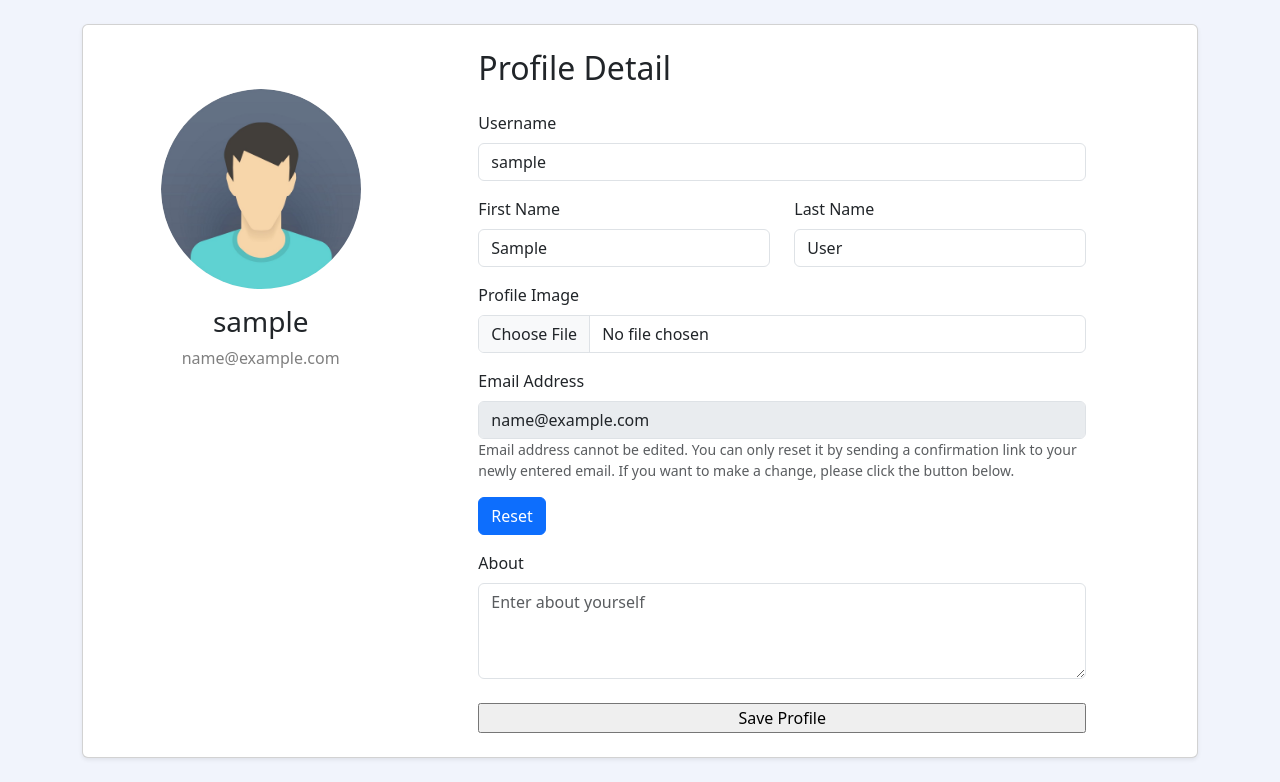
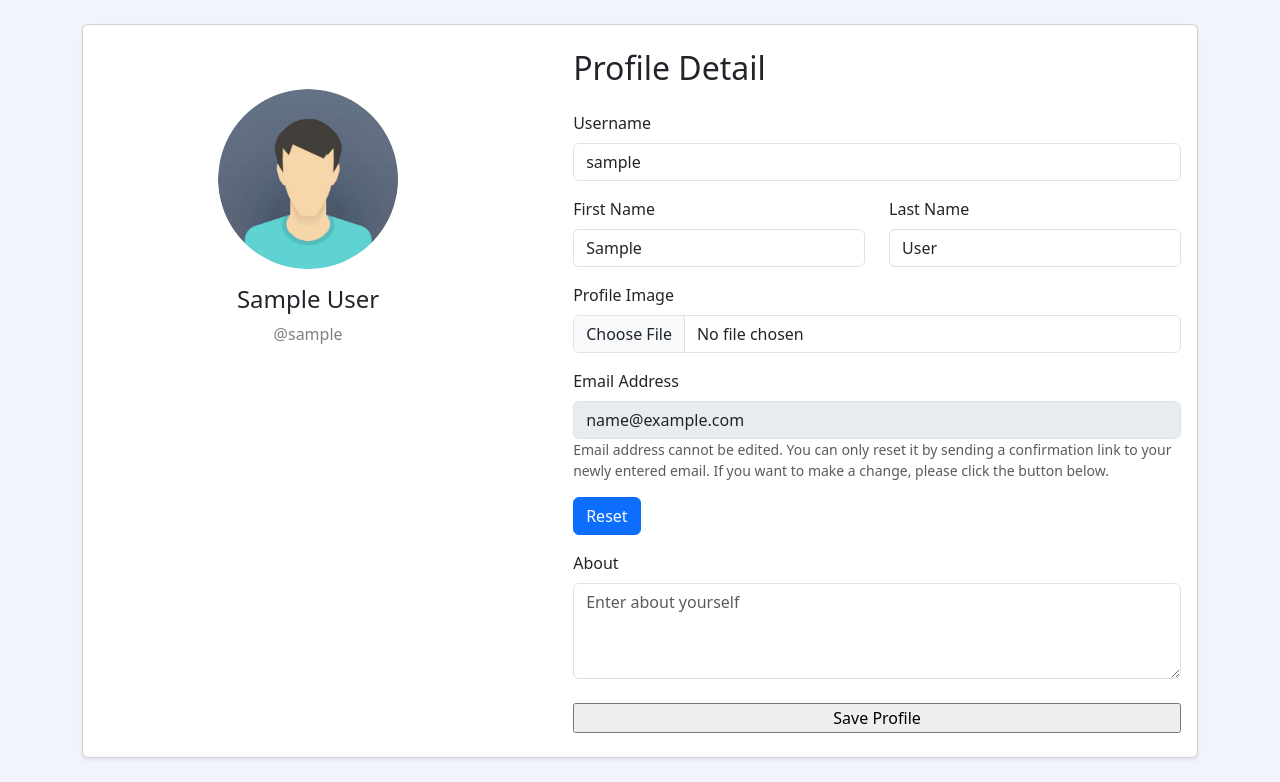
Before and after one commit to anuraagnagar/flask-user-authentication, a Flask app: template accounts/templates/profile.html in a window 1280 px wide. Shown: the part 65-847 px from the top of the page. Run offline with Flask 3, Linux system fonts and the light colour scheme; the template is opened without the code that fills it: values that come from a table or form of the project are taken from there, others are empty; the visitor is signed in with stand-in values (Sample User, id 1); some libraries are stand-ins or nearby versions.

Commit message:
some changes in code

```diff
--- a/accounts/templates/profile.html
+++ b/accounts/templates/profile.html
@@ -9,15 +9,15 @@
     {{ render_messages(dismissible=True, dismiss_animate=True) }}
     <div class="card shadow-sm">
         <div class="row">
-            <div class="col-md-3 col-lg-4">
+            <div class="col-md-5 col-lg-5">
                 <div class="d-flex flex-column align-items-center text-center p-3">
-                    <img class="rounded-circle mt-5 mb-3" style="object-fit: cover;width: 200px;height: 200px;"
+                    <img class="rounded-circle mt-5 mb-3" style="object-fit: cover;width: 180px;height: 180px;"
                         src="{{ url_for('static', filename='assets/default_avator.png') }}">
-                    <h3 class="font-weight-bold">{{ current_user.username }}</h3>
-                    <p class="text-black-50">{{ current_user.email }}</p>
+                    <h4 class="font-weight-bold">{{ current_user.first_name }} {{ current_user.last_name }}</h4>
+                    <p class="text-black-50">@{{ current_user.username }}</p>
                 </div>
             </div>
-            <div class="col-md-5 col-lg-7 border-right">
+            <div class="col-md-7 col-lg-7">
                 <div class="p-3 py-4">
                     <form action="{{ url_for('accounts.profile') }}" method="post">
                         <div class="d-flex justify-content-between align-items-center mb-3">
```
